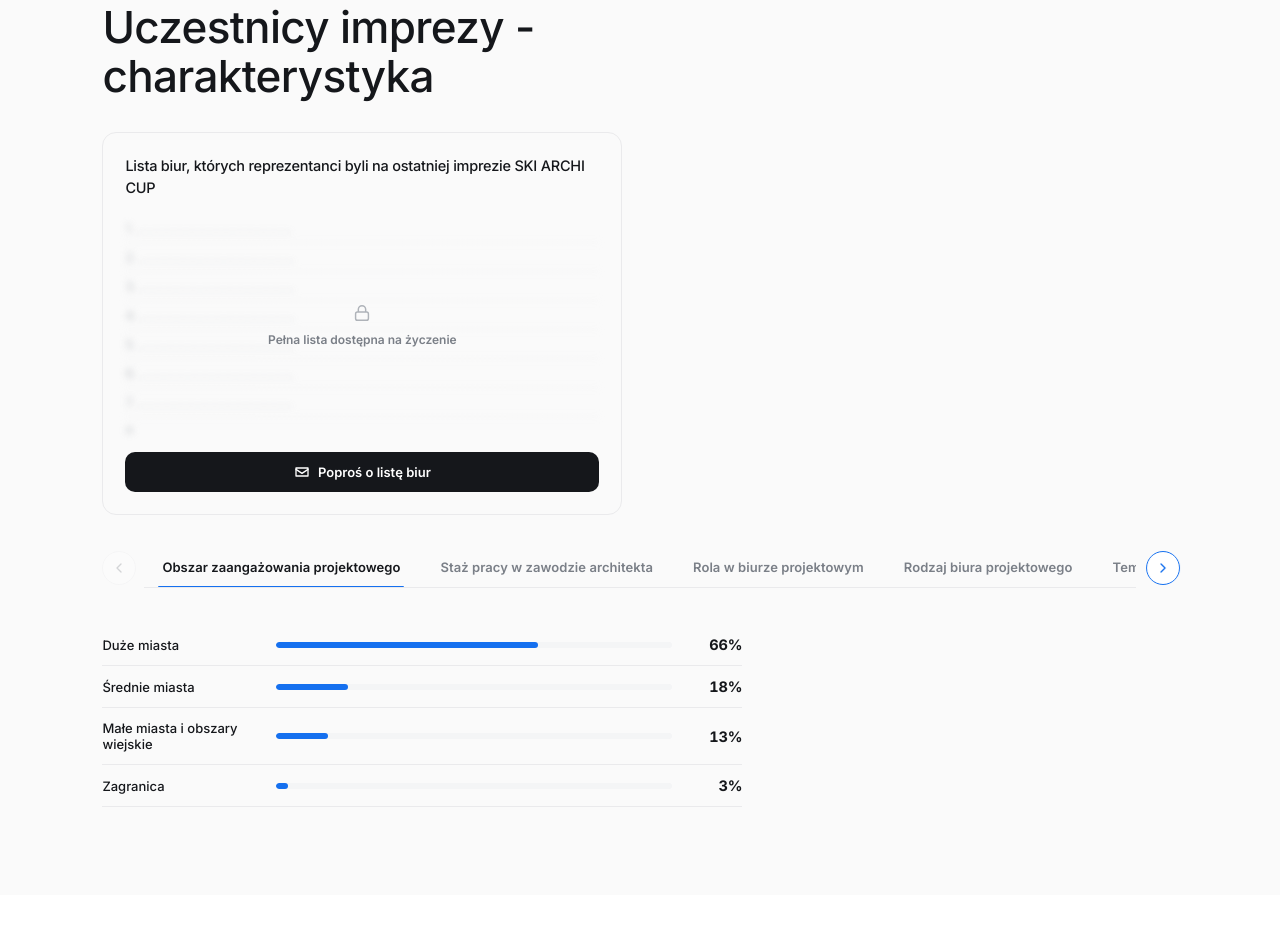
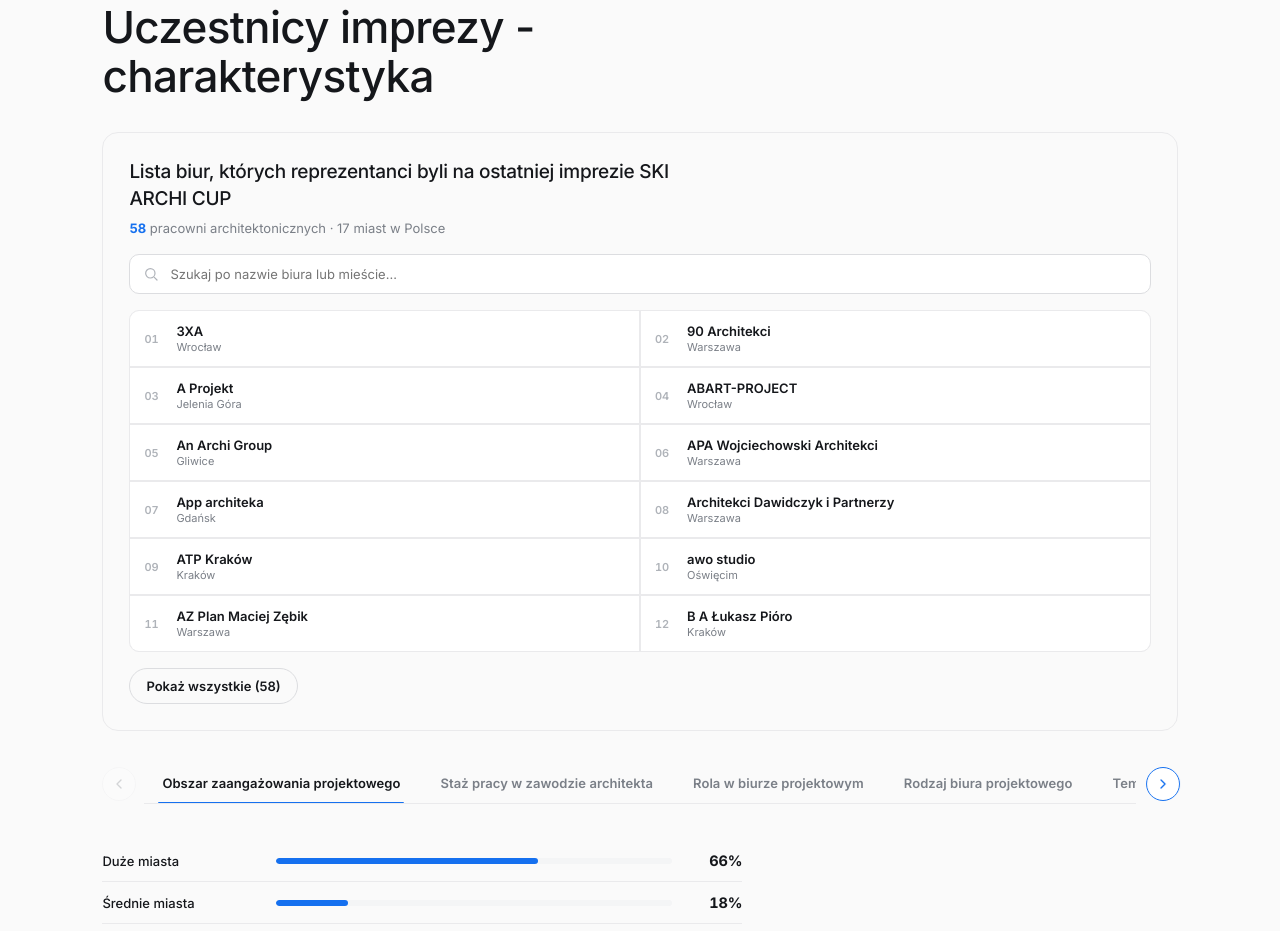
Before and after one commit to michal-konczewski/ski-archi-cup-oferta, a plain HTML site: page index.html in a window 1280 px wide. Shown: the part 1678-2609 px from the top of the page. Drawn offline with Linux system fonts and the light colour scheme.

Commit message:
Add files via upload

```diff
--- a/index.html
+++ b/index.html
@@ -193,34 +193,43 @@
   .side-panel .big{font-size:var(--fs-5xl);font-weight:800;line-height:1;color:var(--accent);letter-spacing:var(--tracking-tight);font-variant-numeric:tabular-nums;}
   .side-panel .cap{font-size:var(--fs-sm);color:var(--muted);margin-top:14px;line-height:1.6;font-weight:500;}
   .side-panel--firmlist{padding-left:0;border-left:none;}
-  .firm-list-card{background:var(--surface);border:1px solid var(--border);border-radius:14px;padding:22px;position:relative;overflow:hidden;margin:32px 0 8px;max-width:520px;}
-  .firm-list-card h4{font-size:var(--fs-base);font-weight:500;margin:0 0 16px;line-height:1.5;letter-spacing:var(--tracking-snug);}
-  .firm-list-blur-wrap{position:relative;margin-bottom:18px;}
-  .firm-list-rows{list-style:none;margin:0;padding:0;max-height:220px;overflow:hidden;filter:blur(3.5px);opacity:.7;user-select:none;}
-  .firm-list-rows li{font-size:var(--fs-sm);color:var(--faint);padding:6px 0;border-bottom:1px dashed var(--border);}
-  .firm-placeholder{color:var(--faint);letter-spacing:.05em;}
-  .firm-lock{
-    position:absolute;inset:0;display:flex;flex-direction:column;align-items:center;justify-content:center;gap:8px;
-    text-align:center;color:var(--muted);font-size:var(--fs-xs);font-weight:600;
+  .firm-list-card{background:var(--surface);border:1px solid var(--border);border-radius:16px;padding:26px;position:relative;margin:32px 0 8px;}
+  .firm-list-head{margin-bottom:18px;}
+  .firm-list-card h4{font-size:var(--fs-lg);font-weight:500;margin:0 0 8px;line-height:1.4;letter-spacing:var(--tracking-snug);max-width:600px;}
+  .firm-stats{font-size:var(--fs-sm);color:var(--muted);}
+  .firm-stats #firmCount{font-weight:700;color:var(--accent);font-variant-numeric:tabular-nums;}
+
+  .firm-search-row{
+    position:relative;margin-bottom:16px;
   }
-  .firm-lock svg{width:22px;height:22px;color:var(--faint);}
-  .firm-download-btn{
-    width:100%;background:var(--text);color:#fff;border:none;padding:12px;border-radius:10px;font-size:var(--fs-sm);font-weight:600;
-    cursor:pointer;display:flex;align-items:center;justify-content:center;gap:8px;transition:background .15s var(--ease), transform .1s var(--ease);
+  .firm-search-icon{position:absolute;left:14px;top:50%;transform:translateY(-50%);width:16px;height:16px;color:var(--faint);pointer-events:none;}
+  .firm-search-row input{
+    width:100%;background:#fff;border:1px solid var(--border-strong);border-radius:10px;padding:11px 14px 11px 40px;
+    font-size:var(--fs-sm);font-family:var(--font);color:var(--text);transition:border-color .15s var(--ease);
   }
-  .firm-download-btn:hover{background:var(--accent);}
-  .firm-download-btn:active{transform:scale(.97);}
-  .firm-download-btn svg{width:16px;height:16px;}
-  .firm-download-btn .spinner{display:none;width:14px;height:14px;border-radius:50%;border:2px solid rgba(255,255,255,.35);border-top-color:#fff;animation:spin .7s linear infinite;}
-  .firm-download-btn.sending{opacity:.85;cursor:default;}
-  .firm-download-btn.sending .spinner{display:inline-block;}
-  .firm-download-btn.sending svg, .firm-download-btn.sending span:not(.spinner){display:none;}
-  .firm-success{display:none;text-align:center;padding:14px 6px;opacity:0;transform:translateY(6px);transition:opacity .25s var(--ease), transform .25s var(--ease);}
-  .firm-success.show{display:block;opacity:1;transform:translateY(0);}
-  .firm-success-icon{width:34px;height:34px;border-radius:50%;background:var(--success);display:flex;align-items:center;justify-content:center;margin:0 auto 12px;}
-  .firm-success-icon svg{width:16px;height:16px;}
-  .firm-success h4{margin:0 0 6px;font-size:var(--fs-base);font-weight:500;}
-  .firm-success p{margin:0;font-size:var(--fs-xs);color:var(--muted);}
+  .firm-search-row input:focus{outline:none;border-color:var(--accent);}
+
+  .firm-rows{display:grid;grid-template-columns:1fr 1fr;gap:2px;background:var(--border);border:1px solid var(--border);border-radius:10px;overflow:hidden;}
+  .firm-row{
+    display:flex;align-items:center;gap:12px;padding:12px 14px;background:#fff;text-decoration:none;color:inherit;
+    transition:background .15s var(--ease);
+  }
+  .firm-row:hover{background:var(--accent-soft);}
+  .firm-row:hover .firm-name{color:var(--accent);}
+  .firm-row:hover .firm-link-icon{opacity:1;transform:translate(1px,-1px);}
+  .firm-idx{flex:none;font-size:var(--fs-2xs);color:var(--faint);font-variant-numeric:tabular-nums;font-weight:600;width:20px;}
+  .firm-info{flex:1;min-width:0;display:flex;flex-direction:column;gap:1px;}
+  .firm-name{font-size:var(--fs-sm);font-weight:600;color:var(--text);white-space:nowrap;overflow:hidden;text-overflow:ellipsis;transition:color .15s var(--ease);}
+  .firm-city{font-size:var(--fs-2xs);color:var(--muted);}
+  .firm-link-icon{flex:none;width:14px;height:14px;color:var(--faint);opacity:0;transition:opacity .15s var(--ease), transform .15s var(--ease);}
+  .firm-empty{grid-column:1/-1;padding:24px;text-align:center;color:var(--faint);font-size:var(--fs-sm);background:#fff;}
+
+  .firm-toggle-btn{
+    display:inline-flex;margin-top:16px;background:none;border:1px solid var(--border-strong);color:var(--text);
+    padding:9px 16px;border-radius:100px;font-size:var(--fs-sm);font-weight:600;cursor:pointer;transition:.15s var(--ease);
+  }
+  .firm-toggle-btn:hover{background:var(--surface2);border-color:var(--border);}
+  @media(max-width:640px){.firm-rows{grid-template-columns:1fr;}}
 
   /* PACKAGE CARDS */
   .pkg-grid{display:grid;grid-template-columns:1.5fr 1fr;gap:24px;align-items:start;margin-top:32px;}
@@ -858,45 +867,115 @@ tabsEl.addEventListener('scroll', updateTabArrows);
 window.addEventListener('resize', updateTabArrows);
 setTimeout(updateTabArrows, 100);
 
-/* ---------- LISTA BIUR — niezależny blok ---------- */
-(function(){
-  let rowsHtml='';
-  for(let n=1;n<=10;n++){ rowsHtml += `<li>${n}. <span class="firm-placeholder">…………………………………</span></li>`; }
-  document.getElementById('firmListStandalone').innerHTML = `
-    <div class="firm-list-card" id="firmListCard">
-      <div class="firm-list-view" id="firmListView">
+/* ---------- LISTA BIUR — niezależny blok, dane realne ---------- */
+const firmsData = [
+  {"name": "3XA", "city": "Wrocław", "url": "https://www.3xa.pl/"},
+  {"name": "90 Architekci", "city": "Warszawa", "url": "https://www.a90.pl/"},
+  {"name": "A Projekt", "city": "Jelenia Góra", "url": "http://aprojekt.com.pl/"},
+  {"name": "ABART-PROJECT", "city": "Wrocław", "url": "https://abart-project.com.pl/"},
+  {"name": "An Archi Group", "city": "Gliwice", "url": "https://a-ag.com.pl/"},
+  {"name": "APA Wojciechowski Architekci", "city": "Warszawa", "url": "https://www.apa.com.pl/"},
+  {"name": "App architeka", "city": "Gdańsk", "url": "http://architeka.net/"},
+  {"name": "Architekci Dawidczyk i Partnerzy", "city": "Warszawa", "url": "https://iadp.pl/"},
+  {"name": "ATP Kraków", "city": "Kraków", "url": "https://atpkrakow.pl/"},
+  {"name": "awo studio", "city": "Oświęcim", "url": "https://awostudio.pl/"},
+  {"name": "AZ Plan Maciej Zębik", "city": "Warszawa", "url": "https://azplan.pl/"},
+  {"name": "B A Łukasz Pióro", "city": "Kraków", "url": "https://biuropioro.pl/"},
+  {"name": "Baskervill", "city": "Gdańsk", "url": "https://www.baskervill.com/"},
+  {"name": "BDM'A", "city": "Warszawa", "url": "https://www.bdma.com.pl/"},
+  {"name": "BEG Ingenierie", "city": "Warszawa", "url": "https://www.beg-ing.com/pl"},
+  {"name": "Bernatek Architekci i Partnerzy", "city": "Gdańsk", "url": "https://www.bernatek.com.pl/"},
+  {"name": "Bogucki Urbanowicz Architekci", "city": "Kraków", "url": "https://bua.com.pl/"},
+  {"name": "BOOM.ARCHITECTS", "city": "Kraków", "url": "https://boomarchitects.com/"},
+  {"name": "BPI Architekci", "city": "Lublin", "url": "http://www.bpiarchitekci.pl/"},
+  {"name": "CAVU Architekci", "city": "Kraków", "url": "https://www.cavuarchitekci.pl/"},
+  {"name": "Centralny Port Komunikacyjny", "city": "Warszawa", "url": "https://portpolska.pl/pl/"},
+  {"name": "DSGN", "city": "Warszawa", "url": "https://www.dsgn.pl/"},
+  {"name": "Ferwor", "city": "Warszawa", "url": "https://ferwor.com/"},
+  {"name": "festgrupa", "city": "Warszawa", "url": "http://festgrupa.pl/"},
+  {"name": "Firma Projektowo-Budowlana APB", "city": "Sopot", "url": "https://apb.com.pl/"},
+  {"name": "Forma Studio Architektury", "city": "Warszawa", "url": "https://formastudio.eu/"},
+  {"name": "Graph it", "city": "Warszawa", "url": "https://graphit.pl/"},
+  {"name": "Grupa 5 Architekci", "city": "Warszawa", "url": "https://www.grupa5.com.pl/"},
+  {"name": "guzik architekci", "city": "Warszawa", "url": "https://www.guzikarchitekci.com/"},
+  {"name": "Hexa Green Architekt", "city": "Kielce", "url": "https://hexagreen.pl/"},
+  {"name": "integra projekt", "city": "Buczkowice", "url": "http://www.integraprojekt.com/"},
+  {"name": "JPArchitekci", "city": "Warszawa", "url": "http://jparchitekci.pl/"},
+  {"name": "Buro Happold", "city": "Warszawa", "url": "https://www.burohappold.com/offices/warsaw/"},
+  {"name": "KiP", "city": "Warszawa", "url": "https://kip.waw.pl/"},
+  {"name": "KRYJAK - Biuro Projektów", "city": "Tychy", "url": "https://www.kryjak.pl/"},
+  {"name": "LAB3 Architekci", "city": "Poznań", "url": "https://www.lab3.pl/"},
+  {"name": "Latergrupa Architekci", "city": "Warszawa", "url": "https://latergrupa.pl/"},
+  {"name": "Małeccy biuro projektowe", "city": "Katowice", "url": "https://maleccy.com/"},
+  {"name": "Mamgusta Architekci", "city": "Warszawa", "url": "https://mamgusta.com/"},
+  {"name": "Marlena Pilch PRO ARCHITEKTURA", "city": "Kraków", "url": "https://pilch.pro/"},
+  {"name": "Mąka Sojka Architekci", "city": "Warszawa", "url": "http://maka-sojka.com/"},
+  {"name": "Mieszko Mazurek Koncept Grupa Architektoniczna", "city": "Wrocław", "url": "https://www.koncept-architekci.pl/"},
+  {"name": "Mobius Architekci", "city": "Warszawa", "url": "https://mobius.pl/"},
+  {"name": "MOFO Architekci", "city": "Kraków", "url": "https://mofo.pl/"},
+  {"name": "NEOM", "city": "Tabuk", "url": "https://neom-international.com/neom-design/"},
+  {"name": "OPA-Architekci", "city": "Warszawa", "url": "http://www.opa-architekci.pl/"},
+  {"name": "PAS PROJEKT", "city": "Nadarzyn", "url": "https://www.pasprojekt.com/"},
+  {"name": "PLANUM", "city": "Warszawa", "url": "https://planum.com.pl/"},
+  {"name": "PM Group", "city": "Warszawa", "url": "https://www.pmgroup-global.com/"},
+  {"name": "POLE architekci", "city": "Warszawa", "url": "https://polearchitekci.pl/"},
+  {"name": "PPA - Płaskowicki + Partnerzy Architekci", "city": "Warszawa", "url": "https://www.pparchitekci.pl/pl/"},
+  {"name": "PRYZMAT APA", "city": "Katowice", "url": "https://www.pryzmatapa.pl/"},
+  {"name": "S.A.M.I Architekci", "city": "Warszawa", "url": "https://samiarchitekci.com/"},
+  {"name": "Studio Architektury KONTUR", "city": "Poznań", "url": "https://kontur-projekt.com/"},
+  {"name": "SUDE Architekci", "city": "Gdańsk", "url": "http://www.sude.pl/"},
+  {"name": "t-33 architekci", "city": "Gdynia", "url": "https://www.t-33.pl/pl/"},
+  {"name": "WOWA Elżbieta Wowrzeczka", "city": "Wrocław", "url": "https://wowa.archi/"},
+  {"name": "WXCA", "city": "Warszawa", "url": "https://www.wxca.pl/"},
+];
+const FIRMS_COLLAPSED_COUNT = 12;
+let firmsExpanded = false;
+const firmCitiesCount = new Set(firmsData.map(f=>f.city)).size;
+
+function renderFirmRows(list){
+  return list.map((f,i)=>`
+    <a class="firm-row" href="${f.url}" target="_blank" rel="noopener">
+      <span class="firm-idx">${String(i+1).padStart(2,'0')}</span>
+      <span class="firm-info"><span class="firm-name">${f.name}</span><span class="firm-city">${f.city}</span></span>
+      <svg class="firm-link-icon" viewBox="0 0 24 24" fill="none"><path d="M7 17L17 7M17 7H9M17 7v8" stroke="currentColor" stroke-width="1.8" stroke-linecap="round" stroke-linejoin="round"/></svg>
+    </a>`).join('');
+}
+function renderFirmList(){
+  const q = document.getElementById('firmSearch') ? document.getElementById('firmSearch').value.trim().toLowerCase() : '';
+  const filtered = q ? firmsData.filter(f=> f.name.toLowerCase().includes(q) || f.city.toLowerCase().includes(q)) : firmsData;
+  const showAll = firmsExpanded || !!q;
+  const visible = showAll ? filtered : filtered.slice(0, FIRMS_COLLAPSED_COUNT);
+  document.getElementById('firmRows').innerHTML = visible.length
+    ? renderFirmRows(visible)
+    : `<div class="firm-empty">Brak wyników dla „${q}"</div>`;
+  const toggleBtn = document.getElementById('firmToggleBtn');
+  if(q){
+    toggleBtn.style.display='none';
+  } else {
+    toggleBtn.style.display='inline-flex';
+    toggleBtn.textContent = firmsExpanded ? 'Zwiń listę' : `Pokaż wszystkie (${firmsData.length})`;
+  }
+  document.getElementById('firmCount').textContent = q ? `${filtered.length} / ${firmsData.length}` : `${firmsData.length}`;
+}
+function toggleFirmList(){ firmsExpanded = !firmsExpanded; renderFirmList(); }
+function filterFirmList(){ renderFirmList(); }
+
+document.getElementById('firmListStandalone').innerHTML = `
+  <div class="firm-list-card">
+    <div class="firm-list-head">
+      <div>
         <h4>Lista biur, których reprezentanci byli na ostatniej imprezie SKI ARCHI CUP</h4>
-        <div class="firm-list-blur-wrap">
-          <ol class="firm-list-rows">${rowsHtml}</ol>
-          <div class="firm-lock">
-            <svg viewBox="0 0 24 24" fill="none"><rect x="5" y="11" width="14" height="9" rx="2" stroke="currentColor" stroke-width="1.6"/><path d="M8 11V8a4 4 0 1 1 8 0v3" stroke="currentColor" stroke-width="1.6"/></svg>
-            <span>Pełna lista dostępna na życzenie</span>
-          </div>
-        </div>
-        <button class="firm-download-btn" id="firmDownloadBtn" onclick="requestFirmList()">
-          <span class="spinner" id="firmSpinner"></span>
-          <svg viewBox="0 0 24 24" fill="none" id="firmDownloadIcon"><path d="M4 4h16v16H4z" opacity="0"/><path d="M3 8l9 6 9-6" stroke="currentColor" stroke-width="2" stroke-linecap="round" stroke-linejoin="round"/><path d="M3 6h18v12H3z" stroke="currentColor" stroke-width="2" stroke-linejoin="round"/></svg>
-          <span id="firmDownloadLabel">Poproś o listę biur</span>
-        </button>
+        <div class="firm-stats"><span id="firmCount">${firmsData.length}</span> pracowni architektonicznych · ${firmCitiesCount} miast w Polsce</div>
       </div>
-      <div class="firm-success" id="firmSuccess">
-        <div class="firm-success-icon"><svg viewBox="0 0 24 24" fill="none"><path d="M5 13l4 4L19 7" stroke="#fff" stroke-width="2.5" stroke-linecap="round" stroke-linejoin="round"/></svg></div>
-        <h4>Zapytanie wysłane</h4>
-        <p>Prześlemy pełną listę biur mailem w ciągu 24h.</p>
-      </div>
-    </div>`;
-})();
-
-function requestFirmList(){
-  const btn=document.getElementById('firmDownloadBtn');
-  btn.classList.add('sending'); btn.disabled=true;
-  setTimeout(()=>{
-    document.getElementById('firmListView').style.display='none';
-    document.getElementById('firmSuccess').classList.add('show');
-    const body="Dzień dobry,\n\nProszę o przesłanie pełnej listy biur, których reprezentanci byli na ostatniej imprezie SKI ARCHI CUP.\n\nPozdrawiam";
-    window.location.href=`mailto:durski@m-active.pl?subject=${encodeURIComponent('Prośba o listę biur — Ski Archi Cup')}&body=${encodeURIComponent(body)}`;
-  }, 850);
-}
+    </div>
+    <div class="firm-search-row">
+      <svg viewBox="0 0 24 24" fill="none" class="firm-search-icon"><circle cx="11" cy="11" r="7" stroke="currentColor" stroke-width="1.8"/><path d="M21 21l-4-4" stroke="currentColor" stroke-width="1.8" stroke-linecap="round"/></svg>
+      <input type="text" id="firmSearch" placeholder="Szukaj po nazwie biura lub mieście…" oninput="filterFirmList()">
+    </div>
+    <div class="firm-rows" id="firmRows"></div>
+    <button class="firm-toggle-btn" id="firmToggleBtn" onclick="toggleFirmList()">Pokaż wszystkie (${firmsData.length})</button>
+  </div>`;
+renderFirmList();
 
 /* ---------- Wspólna ikonka podglądu zdjęcia ---------- */
 const previewIcon = `<button class="preview-btn" title="Zobacz zdjęcie" aria-label="Zobacz zdjęcie">
```
